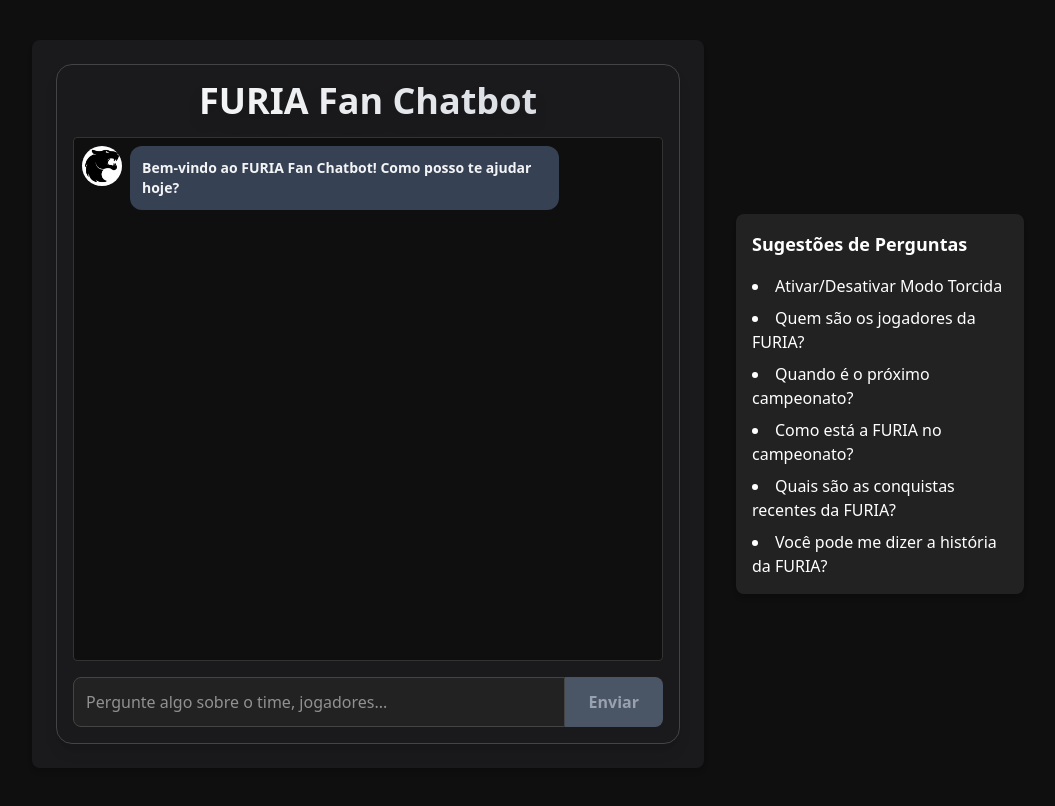
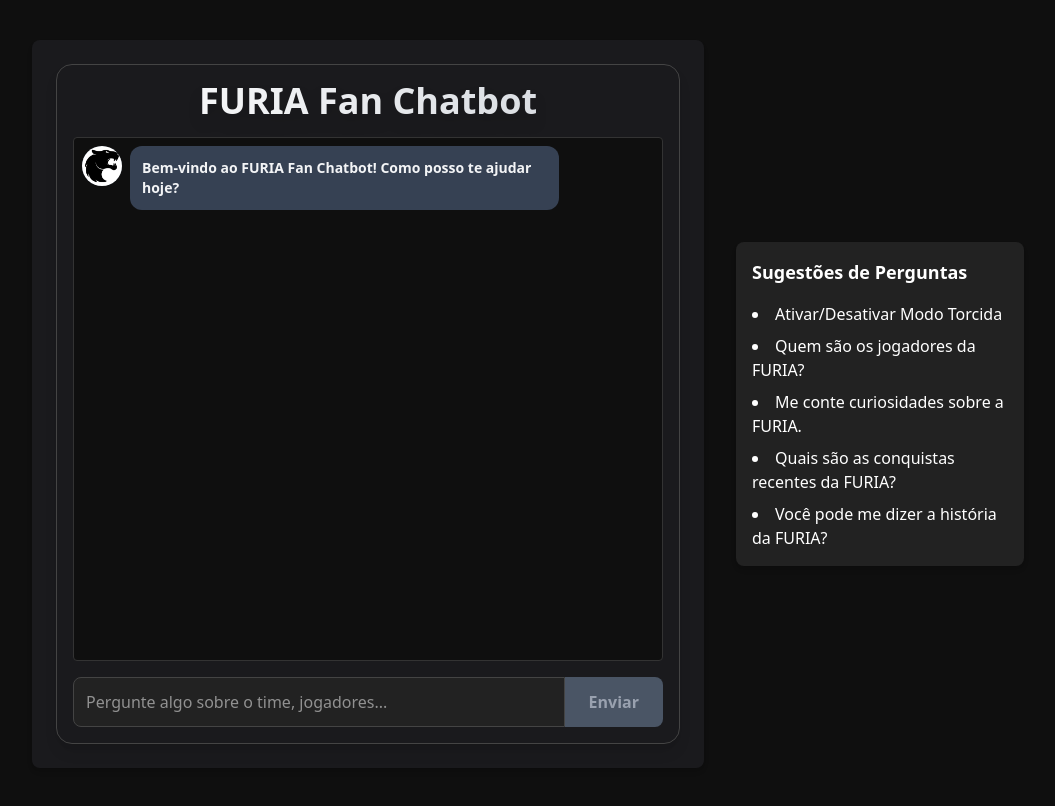
Before and after one commit to GuiEzzz/fan-chatbot, a Next.js app in the folder fan-chatbot/: page / in a window 1280 px wide. Shown: the whole page, without its empty margins (112-1167 px from the left). Built offline with nearby package versions, Linux system fonts and the light colour scheme.

Commit message:
Sugestões

```diff
--- a/fan-chatbot/src/components/Suggestions.jsx
+++ b/fan-chatbot/src/components/Suggestions.jsx
@@ -5,8 +5,7 @@
     const suggestions = [
       "Ativar/Desativar Modo Torcida",
       "Quem são os jogadores da FURIA?",
-      "Quando é o próximo campeonato?",
-      "Como está a FURIA no campeonato?",
+      "Me conte curiosidades sobre a FURIA.",
       "Quais são as conquistas recentes da FURIA?",
       "Você pode me dizer a história da FURIA?"
     ];
```
